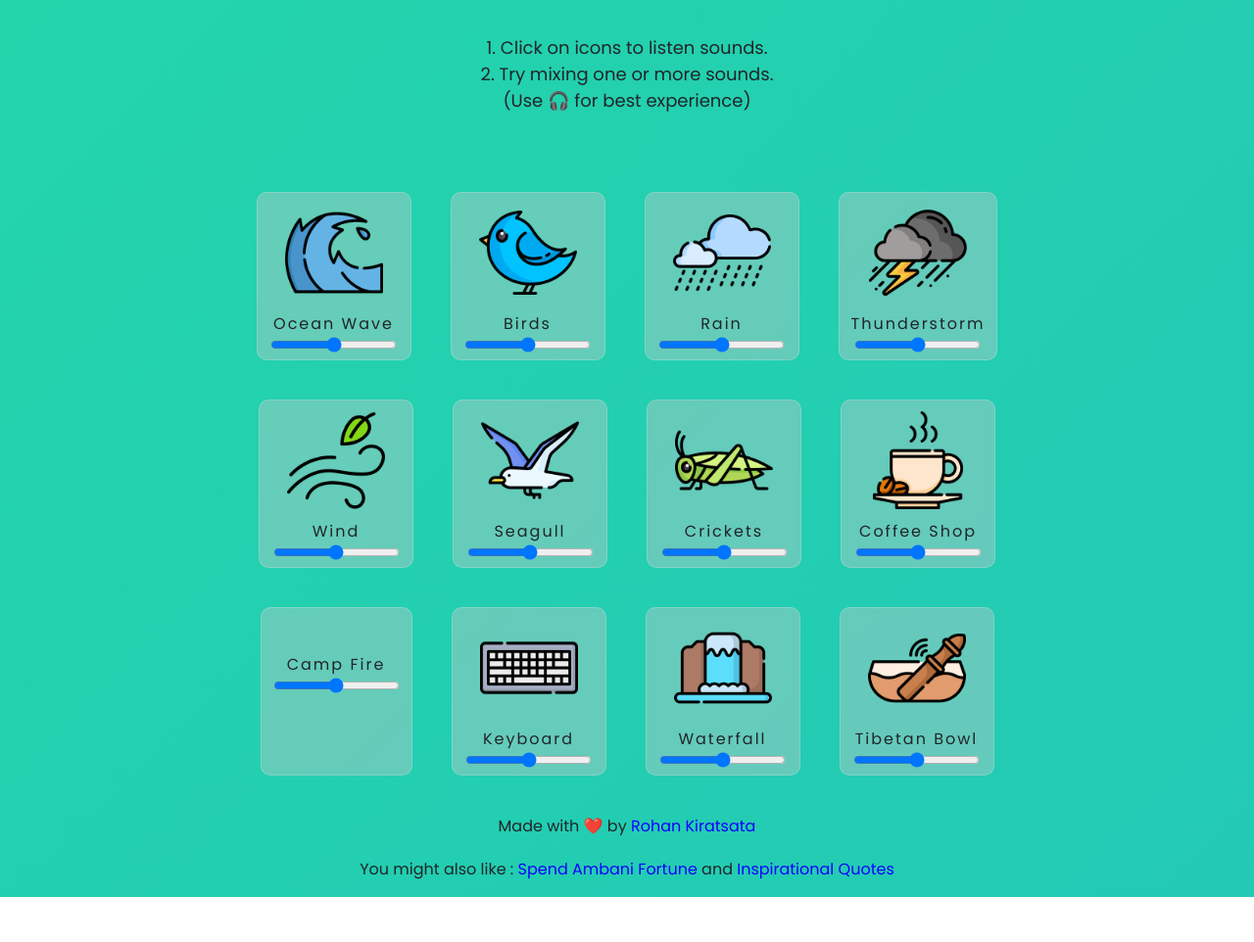
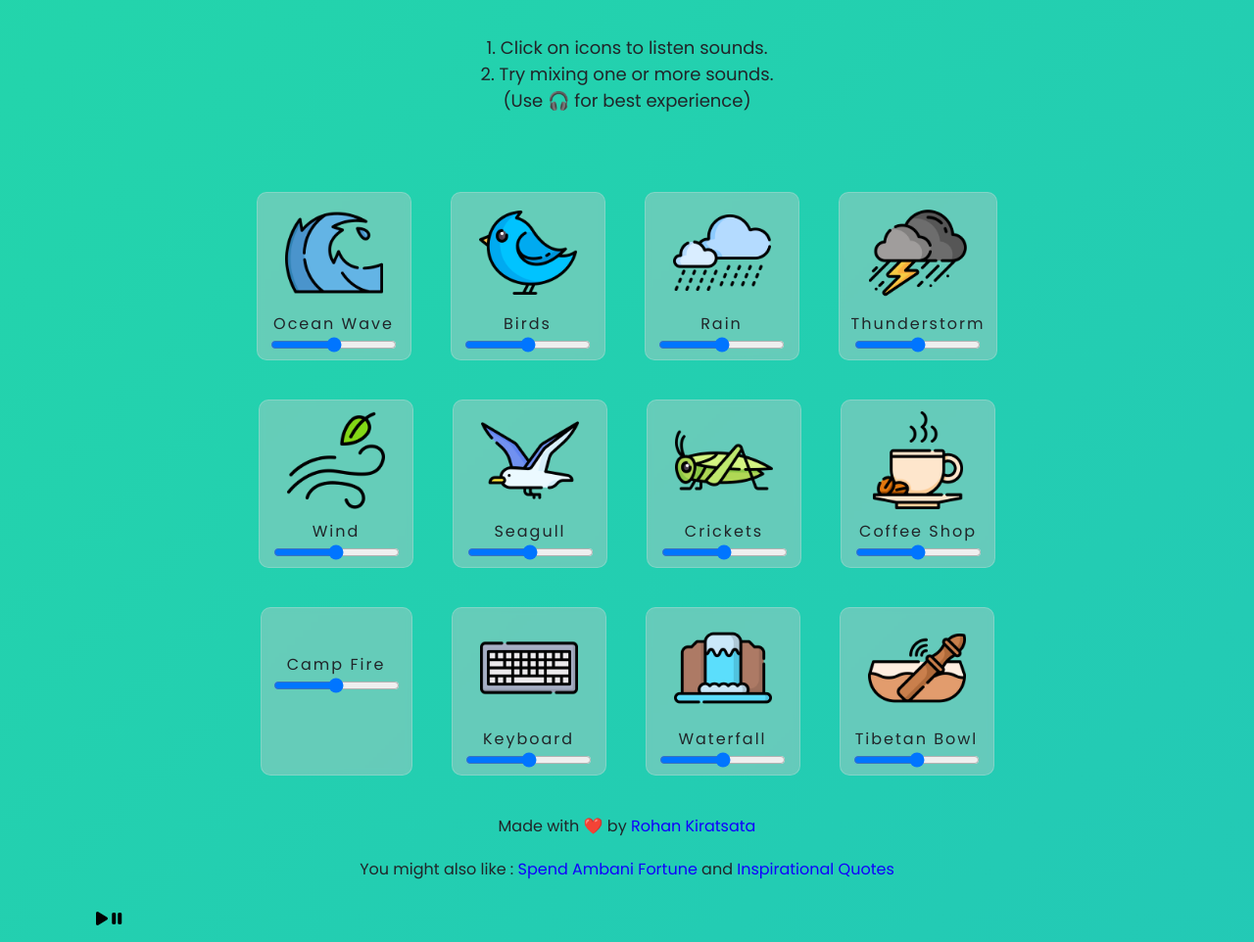
Before and after one commit to rohan-kiratsata/soothing-sounds, a plain HTML site: page index.html in a window 1280 px wide. Shown: the part 98-1060 px from the top of the page at 98% size. Before the commit the page ends 1014 px from the top, so only its background shows below. Drawn offline with nearby package versions, Linux system fonts and the light colour scheme; a web font is replaced by a local one.

Commit message:
Update index.html

```diff
--- a/index.html
+++ b/index.html
@@ -221,6 +221,13 @@
         <p id="credit-id" style="margin: 20px;">Made with &#x2764;&#xfe0f; by <a href="https://rohan-kiratsata.github.io" id="site-link">Rohan Kiratsata</a></p>
         <p id="credit-id">You might also like : <a href="htpps://spend-ambani-fortune.fun" id="site-link">Spend Ambani Fortune</a> and <a href="https://rohan-kiratsata.github.io/random-quote-generator-js/" id="site-link">Inspirational Quotes</a></p>
     </div>
+    <div class="container">
+        <button>
+            <i class="fas fa-play"></i>
+            <i class="fas fa-pause"></i>
+        </button>
+    </div>
+
     <!-- JS -->
     <script src="js/main.js"></script>
     <!-- Bootstrap Script -->
```
